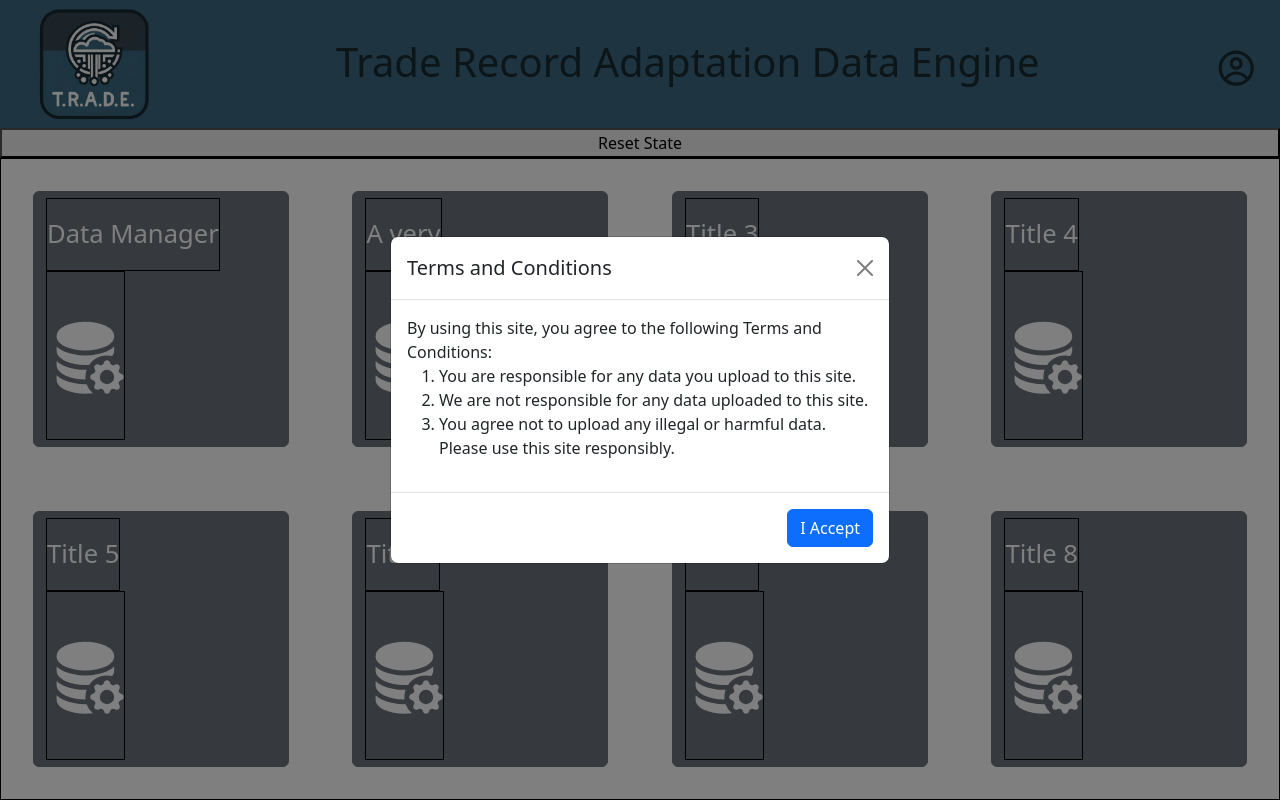
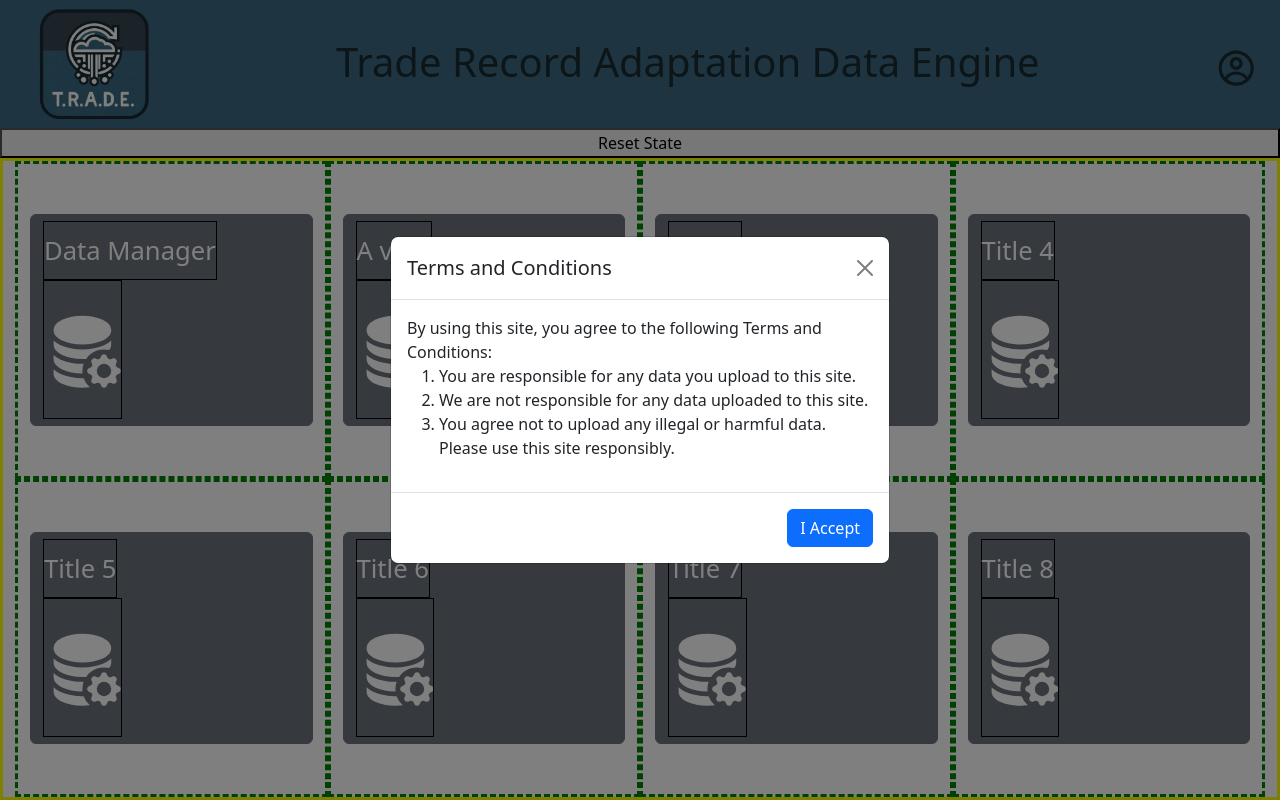
Before and after one commit to JOATZ/TRADE_App, a React (Create React App) app: page / in a window 1280 px wide. Built offline with nearby package versions, Linux system fonts and the light colour scheme.

Commit message:
need to fix styling

```diff
--- a/src/App.css
+++ b/src/App.css
@@ -16,26 +16,6 @@ body.dark-mode {
   --color-navbar-dark-dark: rgb(50, 50, 70);
   --color-link: #282c34;
 }
-/*_____________Home Page Layout and Buttons_______________________*/
-.home-page-container {
-  display: flex;
-  flex-direction: column;
-  height: 100%;
-}
-.home-page-buttons{
-  border: solid black 1px;
-  flex-grow: 1;
-  display: flex;
-}
-.nav-btn-row {
-  margin: 10px ;
-  height: 50%;
-}
-@media (max-width: 768px) {
-  .nav-btn-row {
-    height: 25%;
-  }
-}
 
 .App {
   text-align: center;
@@ -47,12 +27,32 @@ body.dark-mode {
 body {
   background-color: var(--color-background);
 }
+/*_____________Home Page Layout and Buttons_______________________*/
+.home-page-container {
+  display: flex;
+  flex-direction: row;
+  flex-wrap: wrap;
+  height: 100%;
+  border: solid yellow 3px;
+  justify-content: space-around;
+  gap:50%;
+}
 
-.row-content {
-  padding: 50px 0;
-  border-bottom: 1px ridge;
-  min-height: 200px;
+.home-page__link {
+  text-decoration: none;
+  display: flex;
+  align-items: center;
+  justify-content: center;
+  border: dashed green 3px;
+  height: 50%;
+  width: 50%;
+  padding: 50px 50px;
 }
+
+.home-page-row {
+  height: 50%;
+}
+
 
 .site-footer {
   background-image: var(--color-navbar-dark-light);
--- a/src/App.js
+++ b/src/App.js
@@ -29,12 +29,10 @@ function App() {
             <AcceptTerms />
             <Header />
             <ResetButton />
-            <div className='home-page-buttons'>
-                <Routes>
-                    <Route path='/' element={<HomePage />} />
-                    <Route path='/datamanager' element={<DataManager />} />
-                </Routes>
-            </div>
+            <Routes>
+                <Route path='/' element={<HomePage />} />
+                <Route path='/datamanager' element={<DataManager />} />
+            </Routes>
         </div>
     )
 }
--- a/src/components/HomePageTile.js
+++ b/src/components/HomePageTile.js
@@ -11,8 +11,8 @@ const HomePageTile = (props) => {
 
 const tileStyles = {
     button: {
-        height: '80%',
-        width: '80%',
+        height: '100%',
+        width: '100%',
         display: 'flex',
         flexDirection: 'column'
     },
--- a/src/pages/HomePage.js
+++ b/src/pages/HomePage.js
@@ -17,17 +17,18 @@ const pageLinks = [
 
 const HomePage = () => {
     return (
-        <Container
-            fluid
-            className='home-page-container'
-            style={{ overflowY: 'scroll' }}
-        >
-            <Row className='nav-btn-row'>
+        <Container fluid className='home-page-container'>
+            <Row
+                style={{
+                    width: '100%',
+                    alignItems: 'center',
+                    height: '100%'
+                }}
+            >
                 {pageLinks.map((page, index) => (
                     <NavLink
                         key={index}
-                        style={navStyles.navLink}
-                        className='nav-link col-6 col-md-3'
+                        className='home-page__link col-6 col-sm-3'
                         to={page.to}
                     >
                         <HomePageTile title={page.title} icon={page.icon} />
@@ -38,13 +39,4 @@ const HomePage = () => {
     )
 }
 
-const navStyles = {
-    navLink: {
-        display: 'flex',
-        justifyContent: 'center',
-        alignItems: 'center',
-        height: '100%'
-    }
-}
-
 export default HomePage
```
